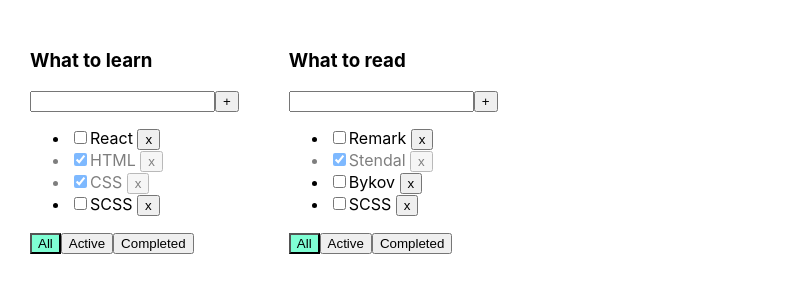
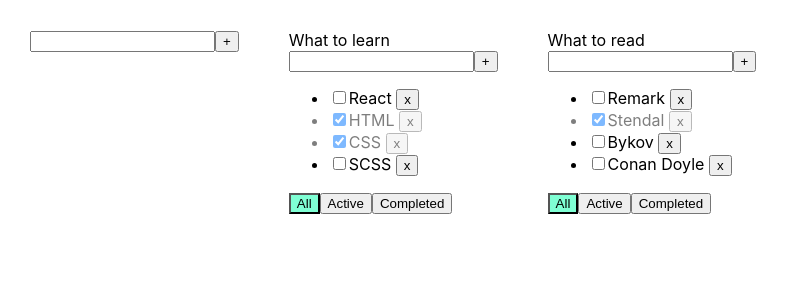
Before and after one commit to alexkarunny/react_todolist, a React (Create React App) app: page / in a window 1280 px wide. Shown: the top 300 px of the page, without its empty margins (0-789 px from the left). Built offline with nearby package versions, Linux system fonts and the light colour scheme.

Commit message:
06_editableSpan

```diff
--- a/src/App.tsx
+++ b/src/App.tsx
@@ -2,6 +2,7 @@ import React, {useState} from 'react';
 import {Todolist} from './components/Todolist';
 import './App.css'
 import {v1} from 'uuid';
+import {AddItemForm} from './components/AddItemForm';
 
 export type TaskType = {
     id: string
@@ -37,7 +38,7 @@ export function App() {
                 {id: v1(), title: 'Remark', isDone: false},
                 {id: v1(), title: 'Stendal', isDone: true},
                 {id: v1(), title: 'Bykov', isDone: false},
-                {id: v1(), title: 'SCSS', isDone: false},
+                {id: v1(), title: 'Conan Doyle', isDone: false},
             ],
 
         }
@@ -68,8 +69,31 @@ export function App() {
         setTasks({...tasks})
     }
 
+    const addTodolist = (title: string) => {
+        const newTodolist: TodolistType = {
+            id: v1(),
+            title: title,
+            filter: 'all',
+        }
+        setTodolists([...todolists, newTodolist])
+        setTasks({...tasks, [newTodolist.id]: []})
+
+    }
+
+    const editTaskTitle = (newTitle: string, todolistId: string, taskId: string) => {
+        setTasks({
+            ...tasks,
+            [todolistId]: tasks[todolistId].map(t => t.id === taskId ? {...t, title: newTitle} : t)
+        })
+    }
+
+    const editTodolistTitle = (newTitle: string, todolistId: string) => {
+        setTodolists(todolists.map(t => t.id === todolistId ? {...t, title: newTitle} : t))
+    }
+
     return (
         <div className={'App'}>
+            <AddItemForm addItem={addTodolist}/>
             {
                 todolists.map(tl => {
 
@@ -96,6 +120,8 @@ export function App() {
                                      changeFilter={changeFilter}
                                      changeTaskStatus={changeTaskStatus}
                                      filter={tl.filter}
+                                     editTaskTitle={editTaskTitle}
+                                     editTodolistTitle={editTodolistTitle}
                     />
                 })
             }
--- /dev/null
+++ b/src/components/AddItemForm.tsx
@@ -0,0 +1,40 @@
+import React, {ChangeEvent, KeyboardEvent, useState} from 'react';
+
+export type AddItemFormPropsType = {
+    addItem: (title: string) => void
+}
+
+export function AddItemForm(props: AddItemFormPropsType) {
+    const [newTaskTitle, setNewTaskTitle] = useState<string>('')
+    const [error, setError] = useState<string | null>(null)
+
+
+    const onChangeAddTaskTitleHandler = (e: ChangeEvent<HTMLInputElement>) => {
+        setError(null)
+        setNewTaskTitle(e.currentTarget.value)
+    }
+
+    const onKeyUpAddTaskHandler = (e: KeyboardEvent<HTMLInputElement>) => {
+        if (e.code === 'Enter' && e.ctrlKey && newTaskTitle.trim() !== '') {
+            props.addItem(newTaskTitle)
+            setNewTaskTitle('')
+        } else if (e.code === 'Enter' && e.ctrlKey && newTaskTitle.trim() === '') {
+            setError('Title is require')
+        }
+    }
+    const onClickAddTaskHandler = () => {
+        if (newTaskTitle.trim() !== '') {
+            props.addItem(newTaskTitle.trim())
+            setNewTaskTitle('')
+        } else {
+            setError('Title is require')
+        }
+    }
+
+    return <div>
+        <input onChange={onChangeAddTaskTitleHandler} value={newTaskTitle} onKeyUp={onKeyUpAddTaskHandler}
+               className={error ? 'error' : ''}/>
+        <button onClick={onClickAddTaskHandler}>+</button>
+        {error && <div className={'error-message'}>{error}</div>}
+    </div>
+}
--- /dev/null
+++ b/src/components/EditableSpan.tsx
@@ -0,0 +1,37 @@
+import React, {KeyboardEvent, ChangeEvent, useState} from 'react';
+
+type EditableSpanPropsType = {
+    title: string
+    changeTaskTitle: (title: string) => void
+}
+
+export function EditableSpan(props: EditableSpanPropsType) {
+    const [editMode, setEditMode] = useState<boolean>(false)
+    const [title, setTitle] = useState(props.title)
+
+    const setEditableMode = () => {
+        setEditMode(true)
+    }
+
+    const setViewMode = () => {
+        if (title.trim() !== '') {
+            props.changeTaskTitle(title.trim())
+            setEditMode(false)
+        }
+    }
+
+    const onKeyUpTitleHandler = (e: KeyboardEvent<HTMLInputElement>) => {
+        if (e.code === 'Enter' && e.altKey && title.trim() !== '') {
+            setViewMode()
+        }
+    }
+
+    const onChangeTitleHandler = (e: ChangeEvent<HTMLInputElement>) => {
+        setTitle(e.currentTarget.value)
+    }
+
+    return editMode
+        ? <input value={title} onKeyUp={onKeyUpTitleHandler} onChange={onChangeTitleHandler} onBlur={setViewMode}
+                 autoFocus/>
+        : <span onDoubleClick={setEditableMode}>{props.title} </span>
+}
--- a/src/components/Todolist.tsx
+++ b/src/components/Todolist.tsx
@@ -1,6 +1,8 @@
-import React, {ChangeEvent, useState, KeyboardEvent} from 'react';
+import React, {ChangeEvent} from 'react';
 import {FilterType, TaskType} from '../App';
 import '../App.css'
+import {AddItemForm} from './AddItemForm';
+import {EditableSpan} from './EditableSpan';
 
 type TodolistPropsType = {
     title: string
@@ -9,53 +11,33 @@ type TodolistPropsType = {
     changeFilter: (filter: FilterType, todolistID: string) => void
     addTask: (title: string, todolistID: string) => void
     changeTaskStatus: (id: string, taskStatus: boolean, todolistID: string) => void
+    editTaskTitle: (newTitle: string, todolistId: string, taskId: string) => void
     filter: FilterType
     todolistID: string
+    editTodolistTitle: (newTitle: string, todolistId: string) => void
 }
 
 export function Todolist(props: TodolistPropsType) {
 
-    const [newTaskTitle, setNewTaskTitle] = useState<string>('')
-    const [error, setError] = useState<string | null>(null)
-
     const changeFilterHandler = (filter: FilterType) => {
         props.changeFilter(filter, props.todolistID)
     }
-    const onClickAddTaskHandler = () => {
-        if (newTaskTitle.trim() !== '') {
-            props.addTask(newTaskTitle.trim(), props.todolistID)
-            setNewTaskTitle('')
-        } else {
-            setError('Title is require')
-        }
+    const addTask = (title: string) => {
+        props.addTask(title, props.todolistID)
     }
-
-    const onChangeAddTaskTitleHandler = (e: ChangeEvent<HTMLInputElement>) => {
-        setError(null)
-        setNewTaskTitle(e.currentTarget.value)
-    }
-
-    const onKeyUpAddTaskHandler = (e: KeyboardEvent<HTMLInputElement>) => {
-        if (e.code === 'Enter' && e.ctrlKey && newTaskTitle.trim() !== '') {
-            props.addTask(newTaskTitle, props.todolistID)
-            setNewTaskTitle('')
-        } else if (e.code === 'Enter' && e.ctrlKey && newTaskTitle.trim() === '') {
-            setError('Title is require')
-        }
+    const editTodolistTitle = (title: string) => {
+        props.editTodolistTitle(title, props.todolistID)
     }
 
     return (
         <div>
-            <h3>{props.title}</h3>
-            <div>
-                <input onChange={onChangeAddTaskTitleHandler} value={newTaskTitle} onKeyUp={onKeyUpAddTaskHandler}
-                       className={error ? 'error' : ''}/>
-                <button onClick={onClickAddTaskHandler}>+</button>
-                {error && <div className={'error-message'}>{error}</div>}
-            </div>
+            <EditableSpan title={props.title} changeTaskTitle={editTodolistTitle}/>
+            <AddItemForm addItem={addTask}/>
             <ul>
-
                 {props.tasks.map(t => {
+                    const changeTaskTitle = (title: string) => {
+                        props.editTaskTitle(title, props.todolistID, t.id)
+                    }
                     const removeTaskHandler = () => {
                         props.removeTask(t.id, props.todolistID)
                     }
@@ -64,7 +46,7 @@ export function Todolist(props: TodolistPropsType) {
                     }
                     return <li key={t.id} className={t.isDone ? 'is-done' : ''}>
                         <input type="checkbox" checked={t.isDone} onChange={changeTaskStatus}/>
-                        <span>{t.title} </span>
+                        <EditableSpan title={t.title} changeTaskTitle={changeTaskTitle}/>
                         <button onClick={removeTaskHandler}>x</button>
                     </li>
                 })
```
